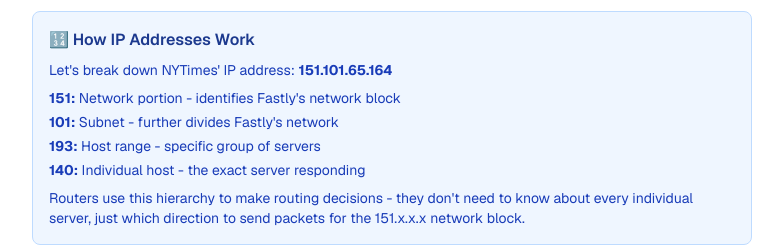
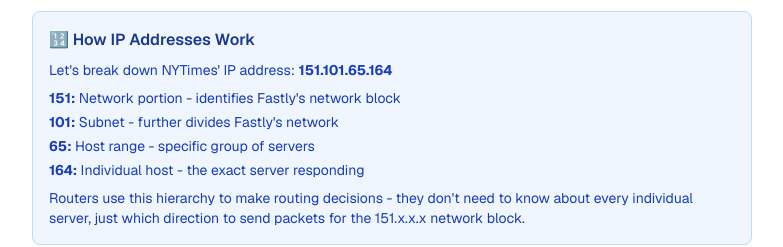
Before and after one commit to SeanPlusPlus/odyssey-of-a-url, a Next.js app: page / in a window 1280 px wide. Shown: the part 6680-6927 px from the top of the page, without its empty margins (248-1031 px from the left). Built offline with nearby package versions, Linux system fonts and the light colour scheme.

Commit message:
fix: correct diagram to show Fastly CDN server
- Changed 'AWS Load Balancer' to 'Fastly CDN Server' for 151.101.65.164
- Aligns with whois data showing this IP belongs to Fastly, not AWS
- Removes confusion about CDN vs origin server infrastructure

```diff
--- a/components/HttpSection.tsx
+++ b/components/HttpSection.tsx
@@ -11,7 +11,7 @@
     F --> G[🚀 Cogent<br/>Tier 1 ISP]
     G --> H[🚀 Level3/Lumen<br/>Tier 1 ISP]
     H --> I[⚡ Fastly CDN<br/>Network]
-    I --> J[☁️ AWS Load Balancer<br/>151.101.65.164]
+    I --> J[⚡ Fastly CDN Server<br/>151.101.65.164]
 
     %% Position nodes in two rows
     A ~~~ B ~~~ C ~~~ D ~~~ E
@@ -189,10 +189,10 @@
             <strong>101:</strong> Subnet - further divides Fastly's network
           </li>
           <li>
-            <strong>193:</strong> Host range - specific group of servers
+            <strong>65:</strong> Host range - specific group of servers
           </li>
           <li>
-            <strong>140:</strong> Individual host - the exact server responding
+            <strong>164:</strong> Individual host - the exact server responding
           </li>
         </ul>
         <p className="text-sm text-blue-800 dark:text-blue-200 mt-2">
```
